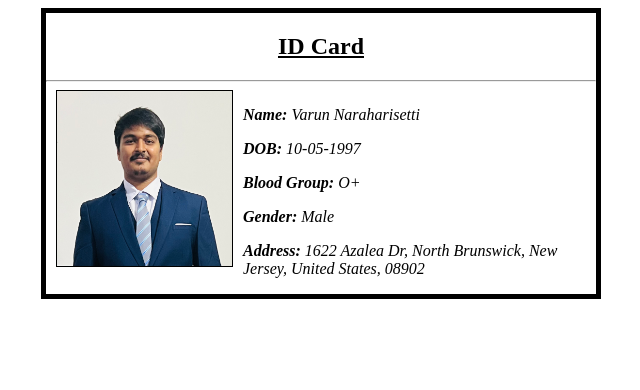
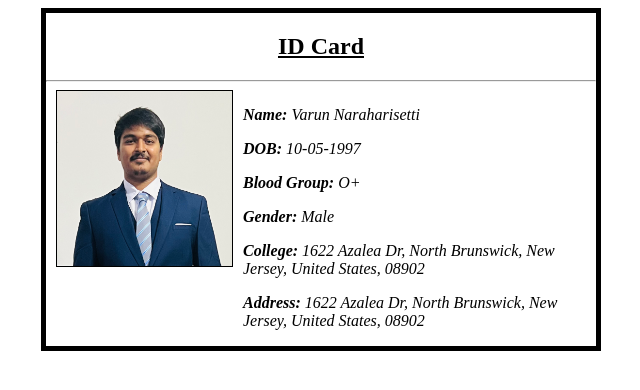
Before and after one commit to VN7889/frontEnd, a plain HTML site: page index.html in a window 1280 px wide. Shown: the whole page, without its empty margins (319-959 px from the left). Drawn offline with Linux system fonts and the light colour scheme.

Commit message:
feat(addCollegeName): added new column college name

```diff
--- a/index.html
+++ b/index.html
@@ -19,6 +19,7 @@
                     <i><p><b>DOB: </b>        <span>10-05-1997</span></p></i>
                     <i><p><b>Blood Group:</b> <span>O+</span></p></i>
                     <i><p><b>Gender:</b>      <span>Male</span></p></i>
+                    <i><p><b>College:</b>     <span>1622 Azalea Dr, North Brunswick, New Jersey, United States, 08902</span></p></i>
                     <i><p><b>Address:</b>     <span>1622 Azalea Dr, North Brunswick, New Jersey, United States, 08902</span></p></i>
                 </div>
             </div>
```
